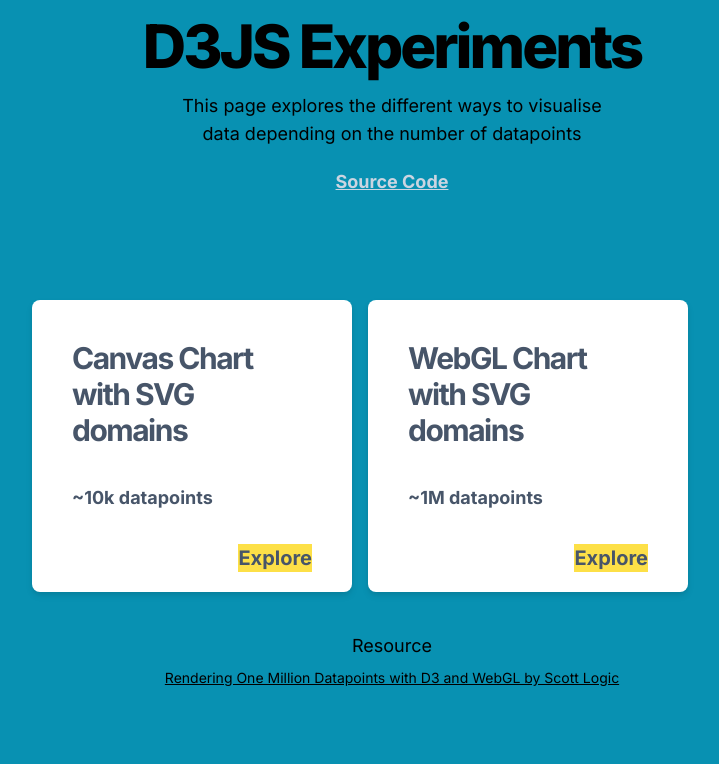
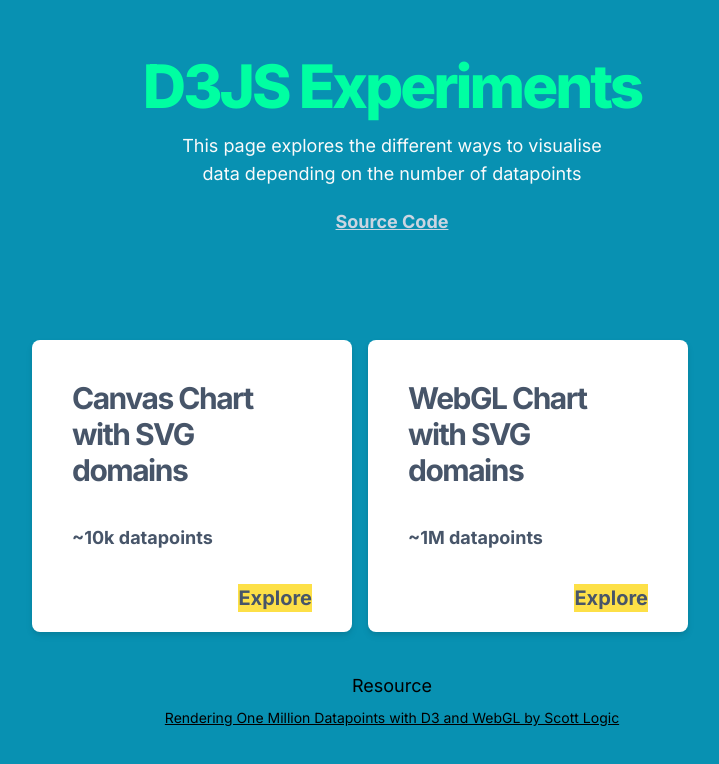
Before and after one commit to mj-life-is-once/scatter-plot, a Next.js app: page / in a window 1280 px wide. Shown: the top 764 px of the page, without its empty margins (248-967 px from the left). Built offline with nearby package versions, Linux system fonts and the light colour scheme.

Commit message:
color change theme

```diff
--- a/src/app/canvas/page.tsx
+++ b/src/app/canvas/page.tsx
@@ -41,8 +41,8 @@
   const [promiseData, promiseTime] = await Promise.all([sampleData, time]);
 
   return (
-    <div className="relative w-full bg-purple-600">
-      <BackButton />
+    <div className="relative bg-purple-600">
+      <BackButton className="inline-block text-center" />
       <Plotter data={promiseData} time={promiseTime.datetime} />
     </div>
   );
--- a/src/app/components/BackButton.tsx
+++ b/src/app/components/BackButton.tsx
@@ -3,7 +3,7 @@
   return (
     <>
       <Link
-        className={`absolute top-10 left-10 text-lg font-bold border border-white rounded p-3 font-extrabold leading-tighter uppercase text-white hover:bg-emerald-green hover:text-black hover:border-stone-800 hover:opacity-90 ${
+        className={`absolute max-sm:static max-sm:m-5 top-10 left-10 text-lg font-bold border border-white rounded p-3 font-extrabold leading-tighter uppercase text-white hover:bg-emerald-green hover:text-black hover:border-stone-800 hover:opacity-90 ${
           className ?? ""
         }`}
         href="/"
--- a/src/app/components/Canvas.module.css
+++ b/src/app/components/Canvas.module.css
@@ -51,3 +51,9 @@
     height: 30%;
   }
 }
+
+@media (max-width: 576px) {
+  .chartDiv {
+    max-width: 90%;
+  }
+}
--- a/src/app/components/Plotter.tsx
+++ b/src/app/components/Plotter.tsx
@@ -48,7 +48,7 @@
           <h1 className="text-5xl md:text-6xl font-extrabold leading-tighter tracking-tighte text-emerald-green">
             D3 Scatter Plot
           </h1>
-          <p className="text-lg max-w-md mx-auto font-extrabold">
+          <p className="text-white text-lg max-w-md mx-auto font-extrabold">
             with (SVG + Canvas)
           </p>
           <div className="m-3">
--- a/src/app/page.tsx
+++ b/src/app/page.tsx
@@ -2,10 +2,10 @@
 import Link from "next/link";
 const Page = async () => {
   return (
-    <section className="relative w-full min-h-full bg-cyan-600">
-      <div className="container py-20 flex flex-col gap-10 h-full justify-around max-w-3xl mx-auto px-4 py-4 sm:px-6">
-        <div className="text-center pb-12 md:pb-16">
-          <h1 className="text-5xl md:text-6xl font-extrabold leading-tighter tracking-tighter mb-4">
+    <section className="relative w-full py-10 min-h-full bg-cyan-600">
+      <div className="container flex flex-col gap-10 h-full justify-around max-w-3xl mx-auto px-4 py-4 sm:px-6">
+        <div className="text-center text-neutral-50 pb-12 md:pb-16">
+          <h1 className="text-emerald-green text-5xl md:text-6xl font-extrabold leading-tighter tracking-tighter mb-4">
             D3JS Experiments
           </h1>
           <p className="text-lg max-w-md max-sm:max-w-xs mx-auto">
--- a/tailwind.config.js
+++ b/tailwind.config.js
@@ -12,8 +12,6 @@
     extend: {
       colors: {
         "emerald-green": "#00ffa2",
-        white: "#fff",
-        black: "#000",
       },
     },
   },
```
